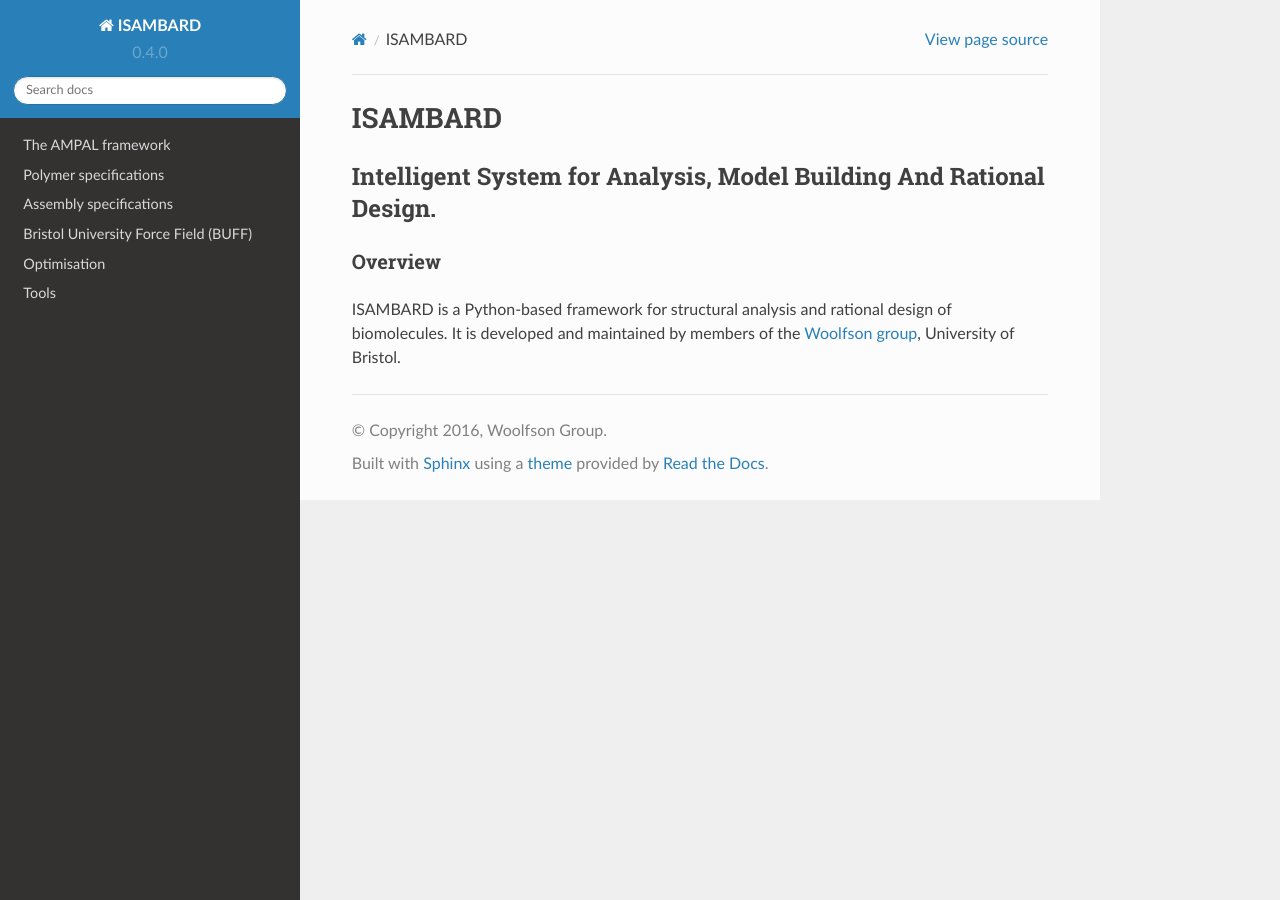
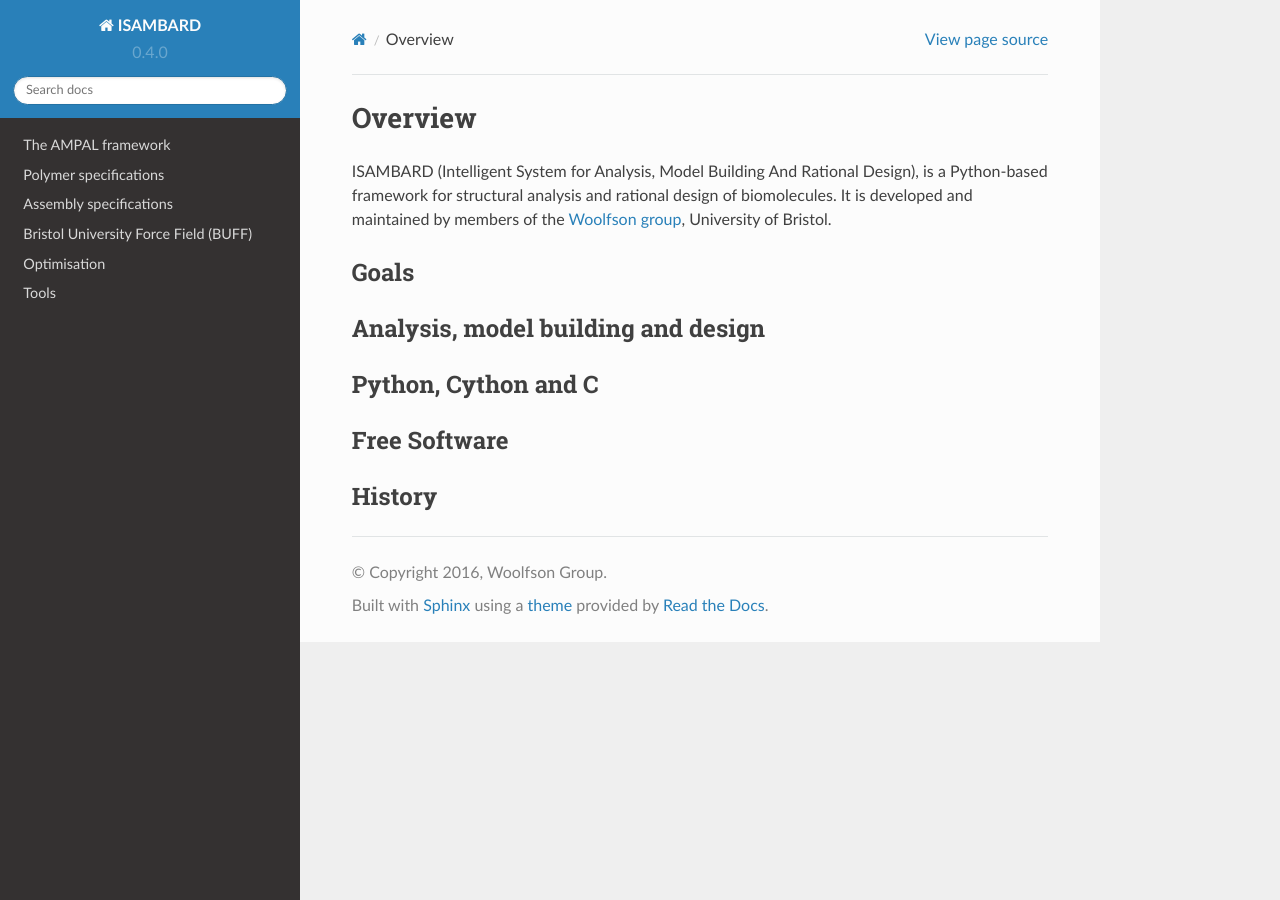
Before and after one commit to isambard-uob/isambard, a Sphinx documentation site: the page built from docs/overview.rst, in a window 1280 px wide. Built offline with Sphinx 7.4.7 and the Read the Docs theme 2.0.0, drawn with Linux system fonts in a browser that asks for light colours; pages that are not in the unit, such as notebooks, are missing from menus.

Commit message:
Added stub titles for sections in overview. Mostly copied from the readthedocs for networkx

```diff
--- a/docs/overview.rst
+++ b/docs/overview.rst
@@ -1,14 +1,23 @@
 ########
-ISAMBARD
+Overview
 ########
 
-Intelligent System for Analysis, Model Building And Rational Design.
-####################################################################
 
+ISAMBARD (Intelligent System for Analysis, Model Building And Rational Design), is a Python-based framework for
+structural analysis and rational design of biomolecules. It is developed and maintained by members of the
+`Woolfson group <http://www.chm.bris.ac.uk/org/woolfson/index.html>`_, University of Bristol.
 
-Overview
-""""""""
+Goals
+#####
 
-ISAMBARD is a Python-based framework for structural analysis and rational design of biomolecules.
-It is developed and maintained by members of the
-`Woolfson group <http://www.chm.bris.ac.uk/org/woolfson/index.html>`_, University of Bristol.
+Analysis, model building and design
+###################################
+
+Python, Cython and C
+####################
+
+Free Software
+#############
+
+History
+#######
```
